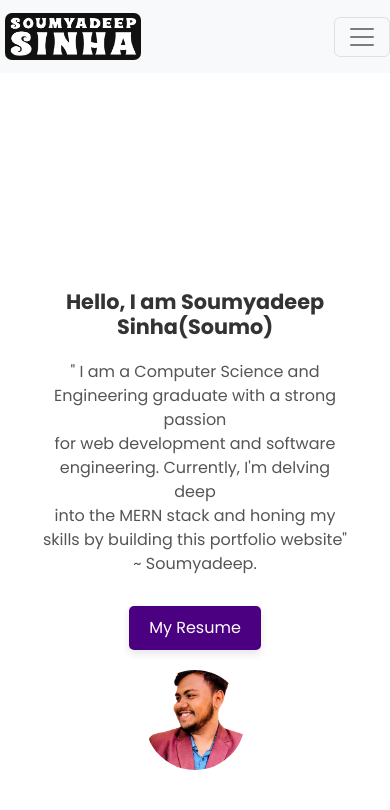
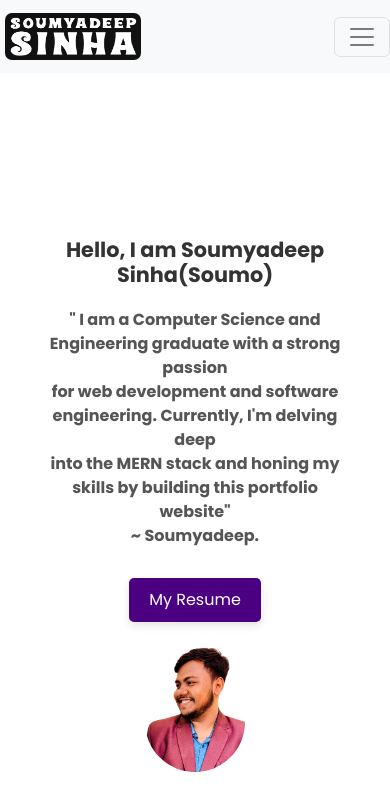
Before and after one commit to sinhasoumyadeep1234/MernPortfolio, a React (Vite) app in the folder client/: page / in a window 390 px wide. Shown: the top 810 px of the page. Built offline with nearby package versions, Linux system fonts and the light colour scheme; no server answers.

Commit message:
Update App.css

```diff
--- a/client/src/App.css
+++ b/client/src/App.css
@@ -449,7 +449,6 @@
 @media (max-width: 920px) {
   .home-container {
       flex-direction: column;
-      margin-top: 50px;
   }
 
   .bio{
@@ -472,12 +471,12 @@
     font-size: 1rem;
     color: #555;
     margin: 20px 0;
-    font-weight: 800px;
+    font-weight: bold;
   }
 
   .image-container{
     width: 100px;
-    height: 100px;
+    height: 130px;
     border-radius: 50px;
   }
   .image-container img{
```
